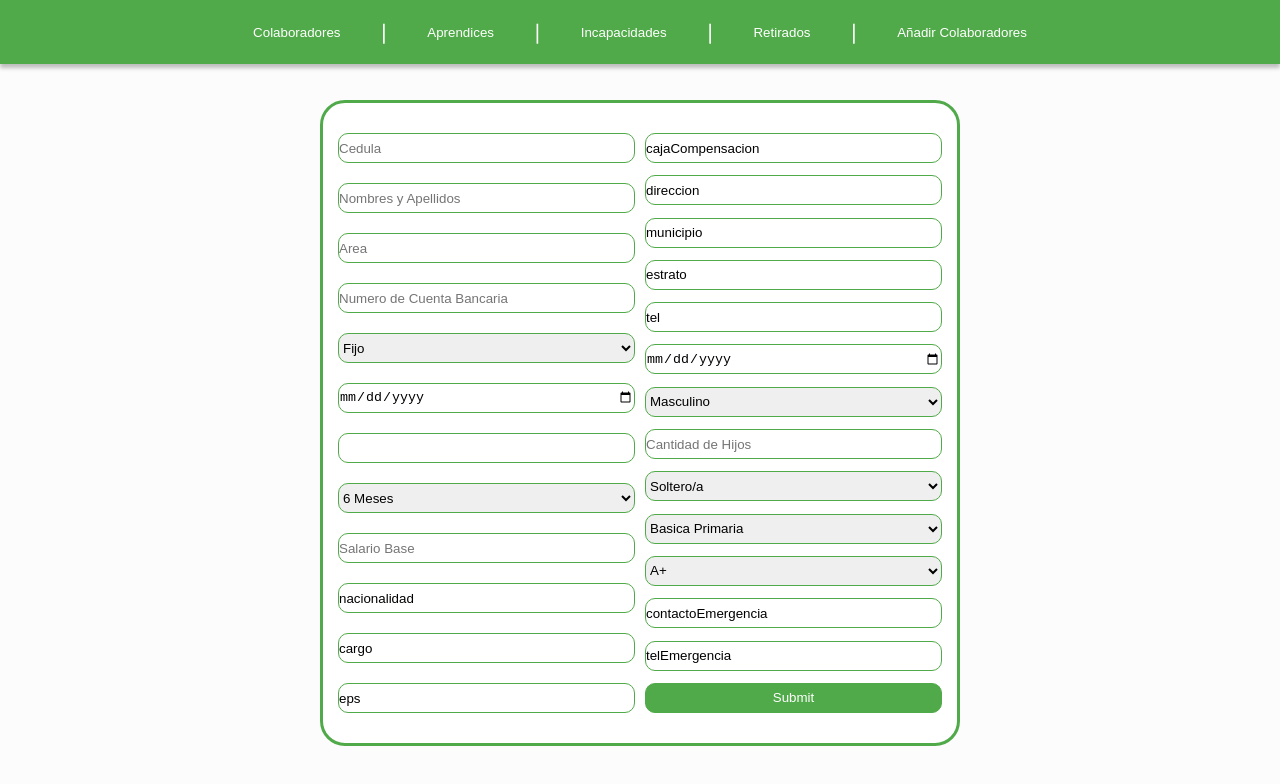
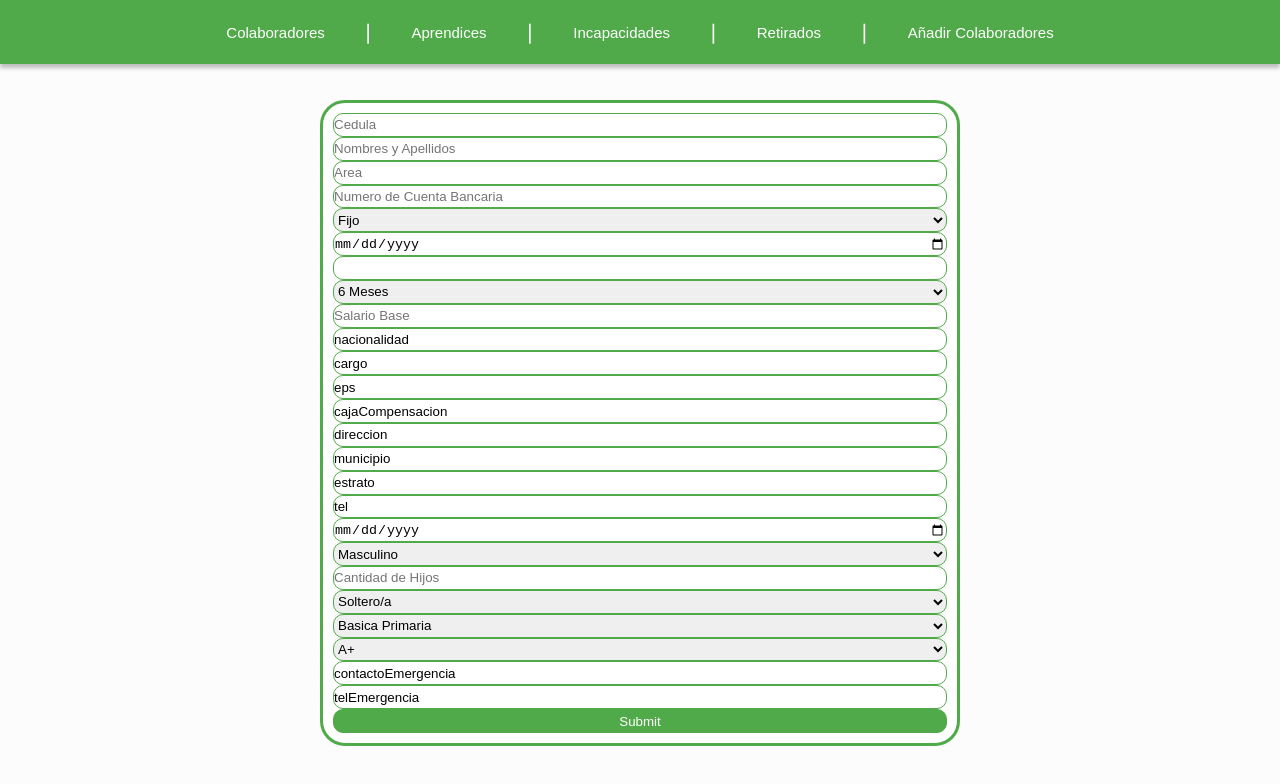
Before and after one commit to 0jhayler0/SociodemografiaLaVictoria, a React (Vite) app in the folder ColaboradoresLaVictoria/: page / in a window 1280 px wide. Both pictures are taken after a click on the button "Añadir Colaboradores". Shown: the top 784 px of the page. Built offline with nearby package versions, Linux system fonts and the light colour scheme.

Commit message:
conexion 5 de octubre

```diff
--- a/ColaboradoresLaVictoria/src/components/AñadirColaboradores.jsx
+++ b/ColaboradoresLaVictoria/src/components/AñadirColaboradores.jsx
@@ -6,7 +6,6 @@ const AñadirColaboradores = () => {
     <div>
       <div className='colaboradoresContainer'>
         <form action="POST">
-          <div className='formIzq'>
             <input type="text"  placeholder='Cedula'/>
             <input type="text"  placeholder='Nombres y Apellidos'/>
             <input type="text"  placeholder='Area'/>
@@ -33,8 +32,6 @@ const AñadirColaboradores = () => {
             <input type="text" value='nacionalidad' placeholder='Nacionalidad'/>
             <input type="text" value='cargo' placeholder='Cargo'/>
             <input type="text" value='eps' placeholder='Eps'/>
-            </div>
-            <div className='formDer'>
             <input type="text" value='cajaCompensacion' placeholder='Caja de Compensacion'/>
             <input type="text" value='direccion' placeholder='Direccion'/>
             <input type="text" value='municipio' placeholder='Municipio'/>
@@ -77,7 +74,6 @@ const AñadirColaboradores = () => {
             <input type="text" value='contactoEmergencia' placeholder='Contacto de Emergencia (Nombres y Apellidos)'/>
             <input type="text" value='telEmergencia' placeholder='Contacto de emergencia (N° de telefono)'/>
             <input className='submit' type="submit" />
-            </div>
         </form>
       </div>
     </div>
--- a/ColaboradoresLaVictoria/src/styles/App.css
+++ b/ColaboradoresLaVictoria/src/styles/App.css
@@ -50,6 +50,11 @@
     background-color: transparent;
     cursor: pointer;
     color: var(--secondTextColor);
+    transition: all ease-in-out 0.4s;
+    font-size: 15px;
+}
+.menuButtons:hover{
+    font-size: 18px;
 
 }
 .content{
--- a/ColaboradoresLaVictoria/src/styles/AñadirColaboradores.css
+++ b/ColaboradoresLaVictoria/src/styles/AñadirColaboradores.css
@@ -21,9 +21,10 @@ form{
     width: 100%;
     height: 80vh;
     display: flex;
-    flex-direction: row;
+    flex-direction: column;
     align-items: center;
     justify-content: center;
+
 }
 
 input, select{
@@ -34,17 +35,6 @@ input, select{
 
 }
 
-.formDer, .formIzq{
-    width: 50%;
-    height: 100%;
-    display: flex;
-    flex-direction: column;
-    align-items: center;
-    justify-content: space-between;
-    padding: 20px 5px 20px 5px;
-
-}
-
 .submit{
     background-color: var(--thirdColor);
     color: var(--secondTextColor);
```
